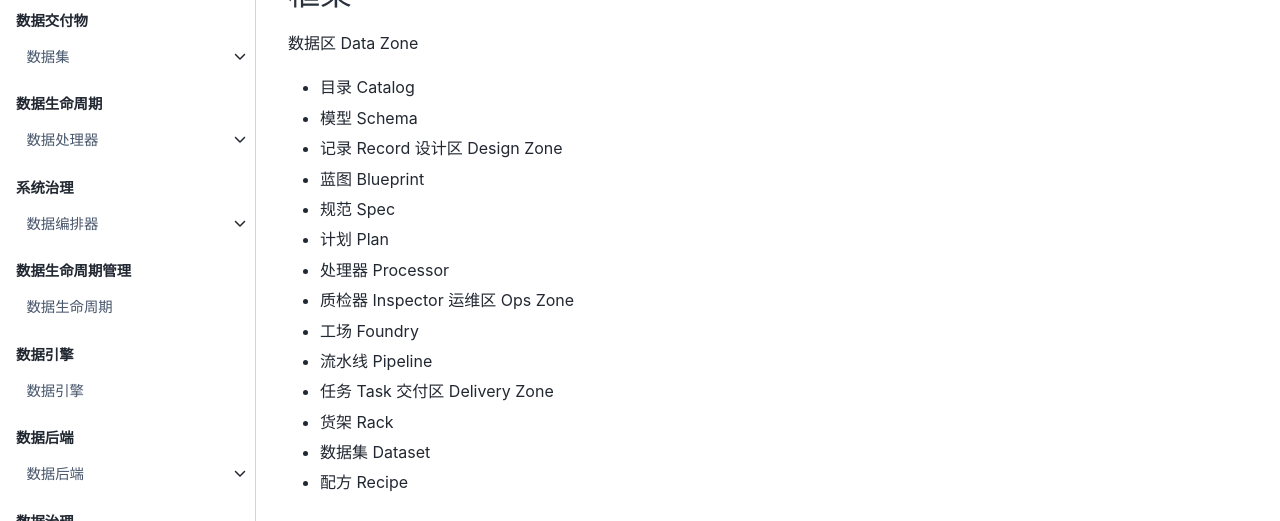
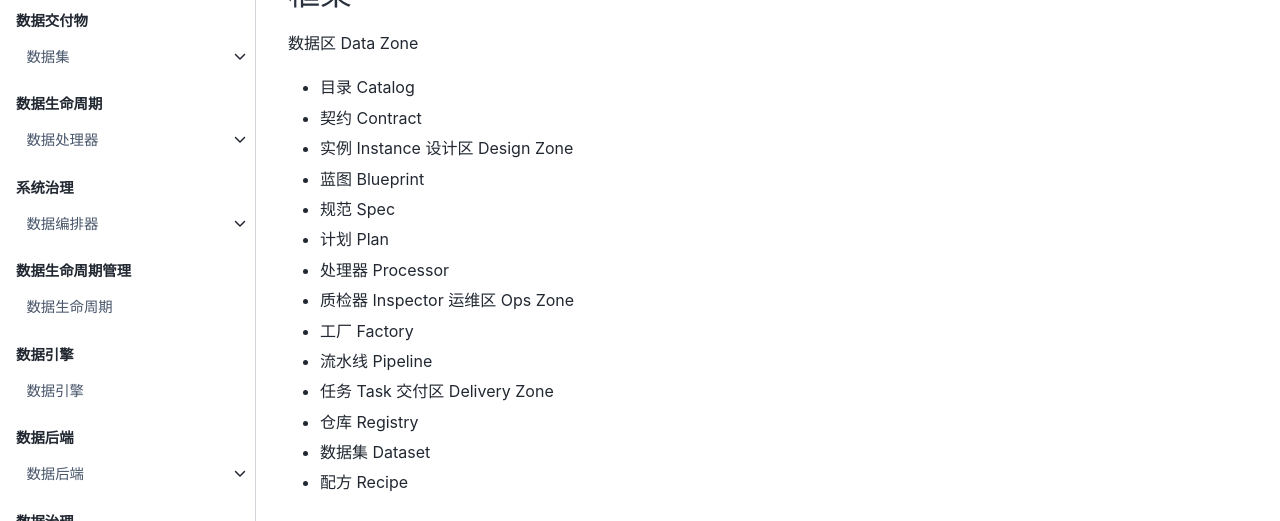
Before and after one commit to quanttide/quanttide-specification-of-data-engineering, a Jupyter Book: the page built from index.md, in a window 1280 px wide. Shown: the part 186-707 px from the top of the page. Built offline with Jupyter Book 1.0.4 settings and Sphinx 7.4.7 and the Sphinx Book theme 1.1.4, drawn with Linux system fonts in a browser that asks for light colours.

Commit message:
Update specification index

```diff
--- a/index.md
+++ b/index.md
@@ -4,8 +4,8 @@
 
 数据区 Data Zone
 - 目录 Catalog
-- 模型 Schema
-- 记录 Record
+- 契约 Contract
+- 实例 Instance
 设计区 Design Zone
 - 蓝图 Blueprint
 - 规范 Spec
@@ -13,10 +13,10 @@
 - 处理器 Processor
 - 质检器 Inspector
 运维区 Ops Zone
-- 工场 Foundry
+- 工厂 Factory
 - 流水线 Pipeline
 - 任务 Task
 交付区 Delivery Zone
-- 货架 Rack
+- 仓库 Registry
 - 数据集 Dataset
 - 配方 Recipe
```
